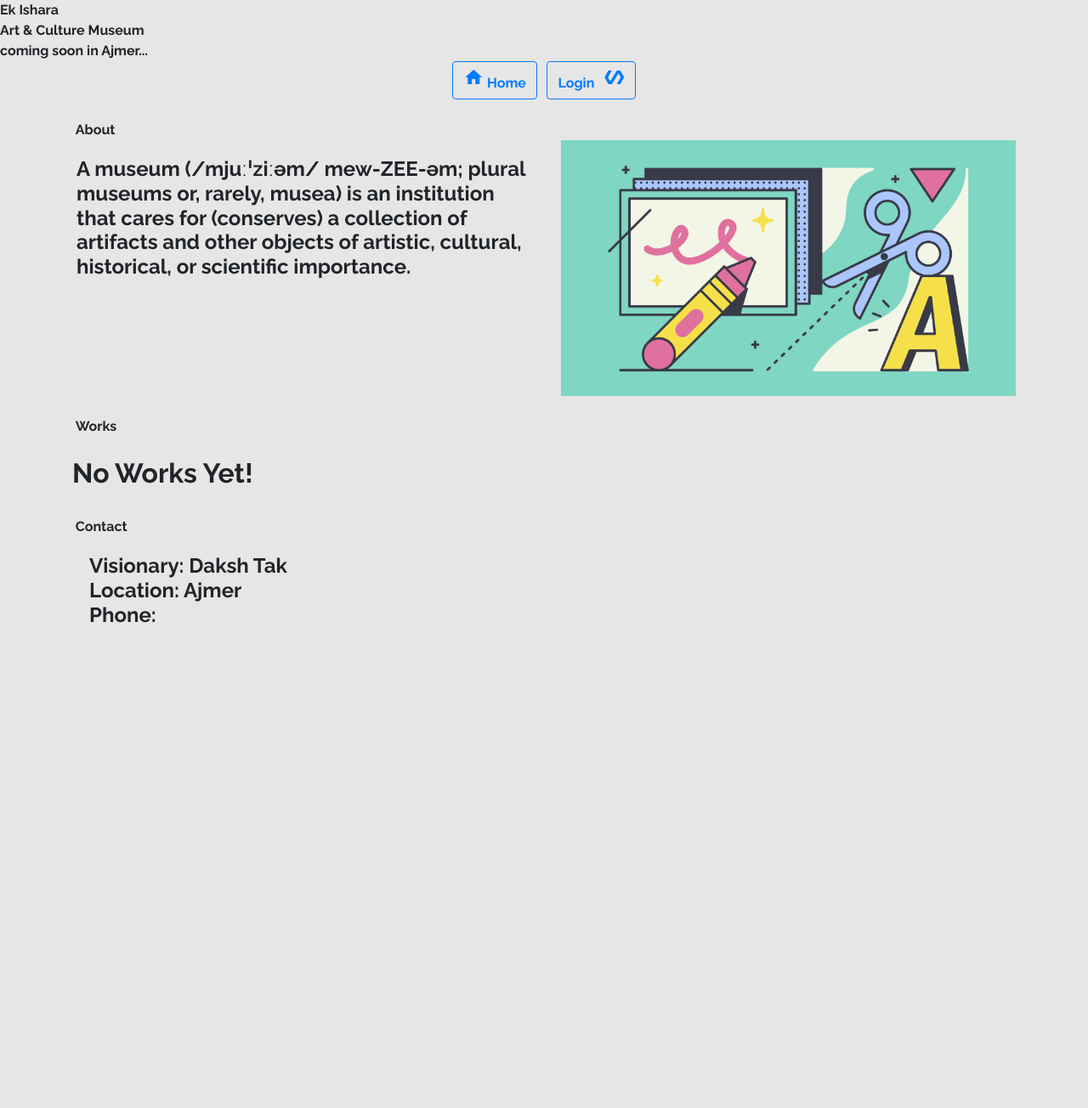
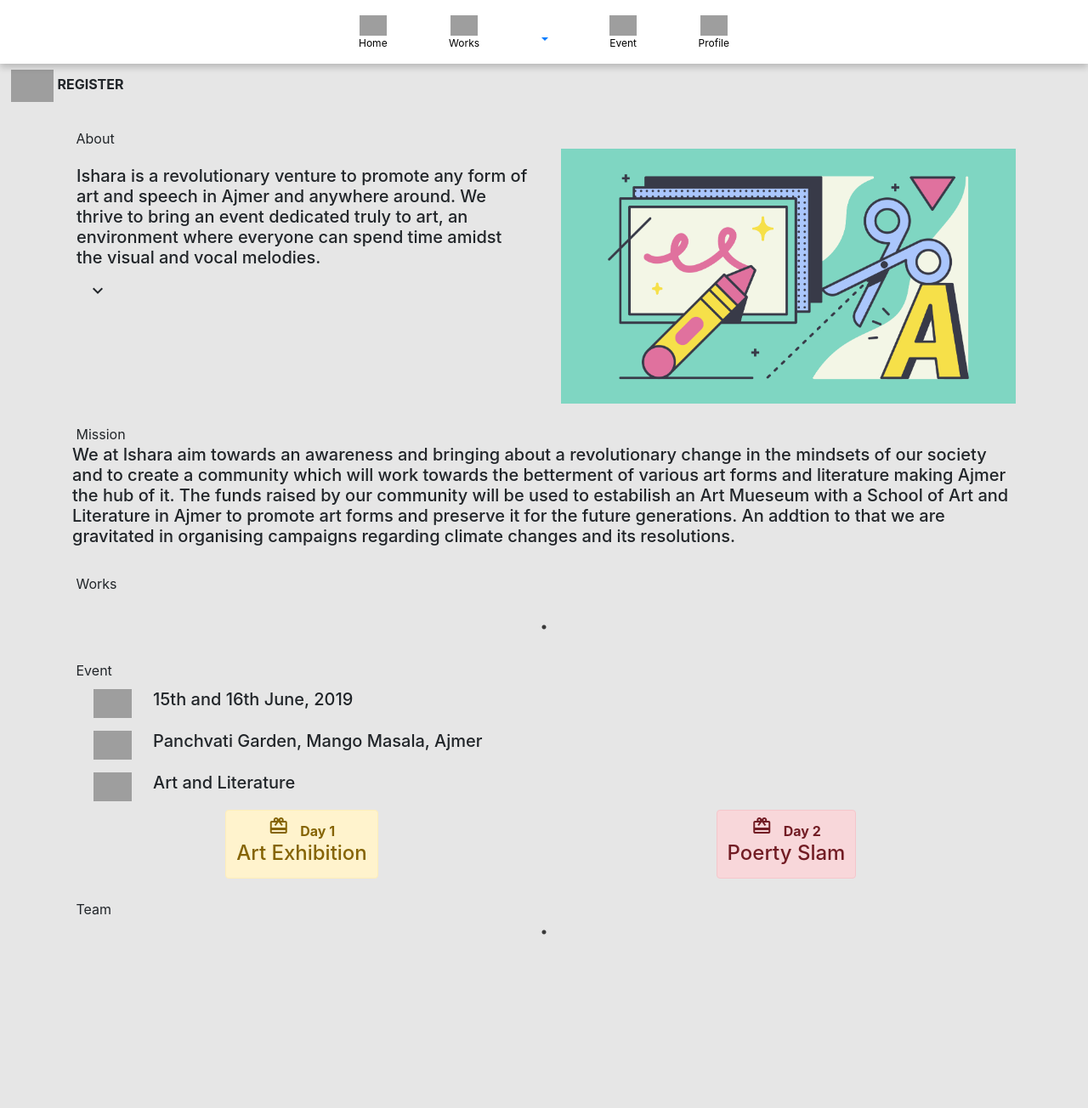
Before and after one commit to ishanmathur/side, a PHP site: page / in a window 1280 px wide. Shown: the whole page at 85% size. Before the commit the page ends 733 px from the top, so only its background shows below. Run offline with PHP 8.4, Linux system fonts and the light colour scheme; data that the repository does not hold is empty; grey boxes are pictures that could not be loaded.

Commit message:
Add files via upload

```diff
--- a/ei/config.php
+++ b/ei/config.php
@@ -1,8 +1,8 @@
 <?php
-    $servername = "localhost";
-    $username = "root";
-    $password = "";
-    $dbname = "ekdb";
-    $conn = new mysqli($servername, $username, $password, $dbname);
+    $servernamedb = "localhost";
+    $usernamedb = "root";
+    $passworddb = "";
+    $dbnamedb = "ekdb";
+    $conn = new mysqli($servernamedb, $usernamedb, $passworddb, $dbnamedb);
     if ($conn->connect_error) { die("Connection failed: " . $conn->connect_error); }
 ?>
--- a/ei/header.php
+++ b/ei/header.php
@@ -2,15 +2,23 @@
 <!DOCTYPE html>
 <html>
     <head>
-        <title>Ek Ishara</title>
+        <title>Ishara</title>
         <meta charset="UTF-8">
+        <!-- Global site tag (gtag.js) - Google Analytics -->
+        <script async src="https://www.googletagmanager.com/gtag/js?id=UA-138320800-2"></script>
+        <script>
+        window.dataLayer = window.dataLayer || [];
+        function gtag(){dataLayer.push(arguments);}
+        gtag('js', new Date());
+
+        gtag('config', 'UA-138320800-2');
+        </script>
         <meta name="viewport" content="width=device-width, initial-scale=1" />
         <script src="https://ajax.aspnetcdn.com/ajax/jQuery/jquery-3.4.0.min.js"></script>
         <link rel="stylesheet" href="https://stackpath.bootstrapcdn.com/bootstrap/4.3.1/css/bootstrap.min.css" integrity="sha384-ggOyR0iXCbMQv3Xipma34MD+dH/1fQ784/j6cY/iJTQUOhcWr7x9JvoRxT2MZw1T" crossorigin="anonymous">
         <link rel="shortcut icon" href="../img/favicon.ico" type="image/x-icon">
         <link rel="icon" href="../img/favicon.ico" type="image/x-icon">
-        <link href="https://fonts.googleapis.com/css?family=Raleway:700" rel="stylesheet">
         <link href="https://fonts.googleapis.com/icon?family=Material+Icons" rel="stylesheet">
-        <style> body { font-family: 'Raleway', sans-serif; background: #E6E6E6; } </style>
+        <style> body { background: #E6E6E6; } </style>
     </head>
     <body>
--- a/ei/index.php
+++ b/ei/index.php
@@ -4,39 +4,69 @@
   $result = $conn->query($sql);
   $row = mysqli_fetch_array($result);
 ?>
+
+        <script src="https://cdn.jsdelivr.net/particles.js/2.0.0/particles.min.js"></script>
         <link rel="stylesheet" type="text/css" href="slick/slick.css"/>
         <link rel="stylesheet" type="text/css" href="slick/slick-theme.css"/>
         <link rel="stylesheet" type="text/css" href="css/main.css"/>
     </head>
     <body>
       <div id="ekishara">
-            <div id="textheader">
-                <div id="one">Ek Ishara</div>
-                <div id="two">Art & Culture Museum<br>coming soon in Ajmer...</div>
+        <div id="particles"></div>
+        <div id="eklogo"></div>
+      </div>
+      <script src="js/particles.js"></script>
+
+      <?php require_once('navbar.php'); ?>
+
+      <a id="registerBtn" target="_BLANK" class="btn" href="https://docs.google.com/forms/d/e/1FAIpQLSeKOyfSXI8GwnT2qpptqLUJnhrEjzXfqTa7O5EQEIV1uezh-g/viewform">
+        <img src="../img/nav/register.png" width="50px"> <b id="regWritten">REGISTER</b>
+      </a>
+
+      <div class="container" style="background: #E6E6E6">
+          <br><div id="about">
+              <span>&nbsp;About</span>
+              <div class="row">
+                  <div class="col" style="margin: 10px; padding: 10px;">
+                    <div id="aboutdes">
+                      <h5>
+                        Ishara is a revolutionary venture to promote any form of art and speech in Ajmer and anywhere
+                        around. We thrive to bring an event dedicated truly to art, an environment where everyone can
+                        spend time amidst the visual and vocal melodies.
+                      </h5>
+                      <a class="btn" data-toggle="collapse" href="#collapseAbout" role="button" aria-expanded="false" aria-controls="collapseExample"><i class="material-icons">keyboard_arrow_down</i></a>
+                      <div class="collapse" id="collapseAbout">
+                        <h5 class="card card-body">
+                          It is a venture to free the current generation from
+                          the "ancestral peer pressure" that suppressed the artists all through this while for a very long while.
+                          We tend to create not just an awareness but a revolution. The beauty our town needs the art within
+                          to thrive and prosper.
+                        </h5>
                       </div>
                     </div>
-        <nav align="center" class="sticky-top">
-            <a class="btn btn-outline-primary" href="#ekishara"><i class="material-icons">home</i> Home</a> &nbsp;
-            <a class="btn btn-outline-primary" href="users/login.php">Login &nbsp; <i class="material-icons">polymer</i></a>
-        </nav>
-        <div class="container" style="background: #E6E6E6">
-            <br><div id="about">
-                <span>&nbsp;About</span><br>
-                <div class="row">
-                    <div class="col" style="margin: 10px; padding: 10px;">
-                        <h4 id="aboutdes">A museum (/mjuːˈziːəm/ mew-ZEE-əm; plural museums or, rarely, musea) is an institution that cares for (conserves) a collection of artifacts and other objects of artistic, cultural, historical, or scientific importance.
-                        </h4>
                   </div>
                   <div class="col">
                       <img id="aboutpic" src="img/workshop.png" width="100%">
                   </div>
               </div>
           </div><br>
+
+          <div id="mission">
+            <span>&nbsp;Mission</span><br>
+            <h5>
+              We at Ishara aim towards an awareness and bringing about a revolutionary change in the mindsets
+              of our society and to create a community which will work towards the betterment of various art
+              forms and literature making Ajmer the hub of it. The funds raised by our community will be used to
+              estabilish an Art Mueseum with a School of Art and Literature in Ajmer to promote art forms and
+              preserve it for the future generations. An addtion to that we are gravitated in organising campaigns
+              regarding climate changes and its resolutions.
+            </h5>
+          </div><br>
+
           <div id="works">
             <span>&nbsp;Works</span><br><br>
 
             <?php
-                if ($result->num_rows > 0) {
                 echo '<div class="slidethrough">';
                 $colorpallete = ['primary', 'dark', 'success', 'danger', 'warning'];
                 $j = 0;
@@ -56,10 +86,6 @@
                   $j++;
                 }
                 echo "</div>";
-                }
-                  else {
-                  echo "<h2><b>No Works Yet!</b></h2>";
-                }
             ?>
           </div><br>
 
@@ -70,20 +96,101 @@
                   dots: true,
                   variableWidth: true,
                   centerMode: true,
-
                 });
               });
           </script>
-            <div id="contact">
-                <span>&nbsp;Contact</span><br>
-                <div style="padding: 10px; margin: 10px;">
-                    <h4>
-                        Visionary: Daksh Tak<br>
-                        Location: Ajmer<br>
-                        Phone: <br>
+
+          <div id="event">
+            <span>&nbsp;Event</span>
+
+            <div class="row" style="margin: 5px; padding: 5px;">
+              <div class="col" style="max-width: 70px;"> <img src="../img/event/calendar.png" width="45px" height="auto"> </div>
+              <h5 class="col"> 15th and 16th June, 2019 </h5>
+            </div>
+            <div class="row" style="margin: 5px; padding: 5px;">
+              <div class="col" style="max-width: 70px;"> <img src="../img/event/location.png" width="45px" height="auto"> </div>
+              <h5 class="col"> Panchvati Garden, Mango Masala, Ajmer </h5>
+            </div>
+            <div class="row" style="margin: 5px; padding: 5px;">
+              <div class="col" style="max-width: 70px;"> <img src="../img/event/revenue.png" width="45px" height="auto"> </div>
+              <h5 class="col"> Art and Literature </h5>
+            </div>
+
+            <div class="row" align="center">
+              <div class="col">
+                <button id="d1btn" type="button" class="btn alert-warning" data-toggle="modal" data-target="#dayOne"><i class="material-icons">card_giftcard</i> &nbsp; <b> Day 1</b> <h4>Art Exhibition</h4></button>
+              </div>
+              <div class="col">
+                <button id="d2btn" type="button" class="btn alert-danger" data-toggle="modal" data-target="#dayTwo"><i class="material-icons">card_giftcard</i> &nbsp; <b> Day 2</b> <h4>Poerty Slam</h4></button>
               </div>
             </div>
+
+          </div><br>
+
+          <div class="modal fade bd-example-modal-lg bd-example-modal-lg" id="dayOne" tabindex="-1" role="dialog" aria-labelledby="exampleModalCenterTitle1" aria-hidden="true">
+            <div class="modal-dialog modal-dialog-centered modal-lg" role="document">
+              <div class="modal-content">
+                <div class="modal-header alert-warning">
+                  <h5 class="modal-title" id="exampleModalCenterTitle">Day 1</h5>
+                  <button type="button" class="close" data-dismiss="modal" aria-label="Close">
+                    <span aria-hidden="true">&times;</span>
+                  </button>
+                </div>
+                <div class="modal-body alert-warning" id="dayOneBody">
+
+                </div>
+              </div>
+            </div>
+          </div>
+
+          <div class="modal fade bd-example-modal-lg bd-example-modal-lg" id="dayTwo" tabindex="-1" role="dialog" aria-labelledby="exampleModalCenterTitle2" aria-hidden="true">
+            <div class="modal-dialog modal-dialog-centered modal-lg" role="document">
+              <div class="modal-content">
+                <div class="modal-header alert-danger">
+                  <h5 class="modal-title" id="exampleModalCenterTitle">Day 2</h5>
+                  <button type="button" class="close" data-dismiss="modal" aria-label="Close">
+                    <span aria-hidden="true">&times;</span>
+                  </button>
+                </div>
+                <div class="modal-body alert-danger" id="dayTwoBody">
+
+                </div>
+              </div>
+            </div>
+          </div>
+
+          <script>
+            $(document).ready(function(){
+              $("#d1btn").click(function(){
+                $("#dayOneBody").load("dayone.php");
+              });
+            });
+            $(document).ready(function(){
+              $("#d2btn").click(function(){
+                $("#dayTwoBody").load("daytwo.php");
+              });
+            });
+          </script>
+
+          <div id="contact">
+              <span>&nbsp;Team</span><br>
+              <div id="showteam"></div>
+          </div>
       </div><br><br><br><br><br><br><br><br>
+
+      <script src="js/team.js"></script>
+
+      <script type="text/javascript">
+        $(document).ready(function(){
+          $('#showteam').slick({
+            adaptiveHeight: true,
+            dots: true,
+            variableWidth: true,
+            centerMode: true,
+          });
+        });
+    </script>
+
       <div id="footer" style="text-align: center; position: fixed; bottom: 10px; z-index: -2; left: 50%; transform: translate(-50%, -50%);">
           <h5>
               Made with <span style="color: red;"> &#9825; </span> by Ishan Mathur
--- /dev/null
+++ b/ei/navbar.php
@@ -0,0 +1,30 @@
+<style>
+    #outernav {
+        height: 75px;
+        background: #FFFFFF;
+        box-shadow: 0 4px 8px 0 rgba(0, 0, 0, 0.2);
+    }
+    nav { max-width: 500px; }
+    .navimg {
+        width: 32px;
+        height: auto;
+    }
+</style>
+<div align="center" class="sticky-top" id="outernav">
+    <nav class="navbar">
+        <a class="nav-link" href="#ekishara"><img class="navimg" src="../img/nav/home.png"> <p style="font-size: 12px; color: black;"> Home  </p> </a>
+        <a class="nav-link" href="#works"><img class="navimg" src="../img/nav/works.png"> <p style="font-size: 12px; color: black;"> Works  </p> </a>
+        <a class="nav-link dropdown-toggle" href="#" id="navbarDropdown" role="button" data-toggle="dropdown" aria-haspopup="true" aria-expanded="false"></a>
+        <div class="dropdown-menu" aria-labelledby="navbarDropdown">
+            <a class="dropdown-item" href="#about"><img class="navimg" src="../img/nav/about.png"> &nbsp; About</a>
+            <div class="dropdown-divider"></div>
+            <a class="dropdown-item" href="#mission"><img class="navimg" src="../img/nav/mission.png"> &nbsp; Mission</a>
+            <div class="dropdown-divider"></div>
+            <a class="dropdown-item" href="#contact"><img class="navimg" src="../img/nav/team.png"> &nbsp; Team</a>
+            <div class="dropdown-divider"></div>
+            <a class="dropdown-item" href="https://docs.google.com/forms/d/e/1FAIpQLSeKOyfSXI8GwnT2qpptqLUJnhrEjzXfqTa7O5EQEIV1uezh-g/viewform" target="_BLANK"><img class="navimg" src="../img/nav/register.png"> <b style="color: red"> &nbsp; Register</b></a>
+        </div>
+        <a class="nav-link" href="#event"><img class="navimg" src="../img/nav/event.png"> <p style="font-size: 12px; color: black;"> Event  </p> </a>
+        <a class="nav-link" href="/users/login.php"><img class="navimg" src="../img/nav/user.png"> <p style="font-size: 12px; color: black;"> Profile  </p> </a>
+    </nav>
+</div>
```
Also changed, not shown: ei/dayone.php (added, +16 -0 lines), ei/daytwo.php (added, +18 -0 lines). Lines whose indentation alone changed are shown as unchanged.
